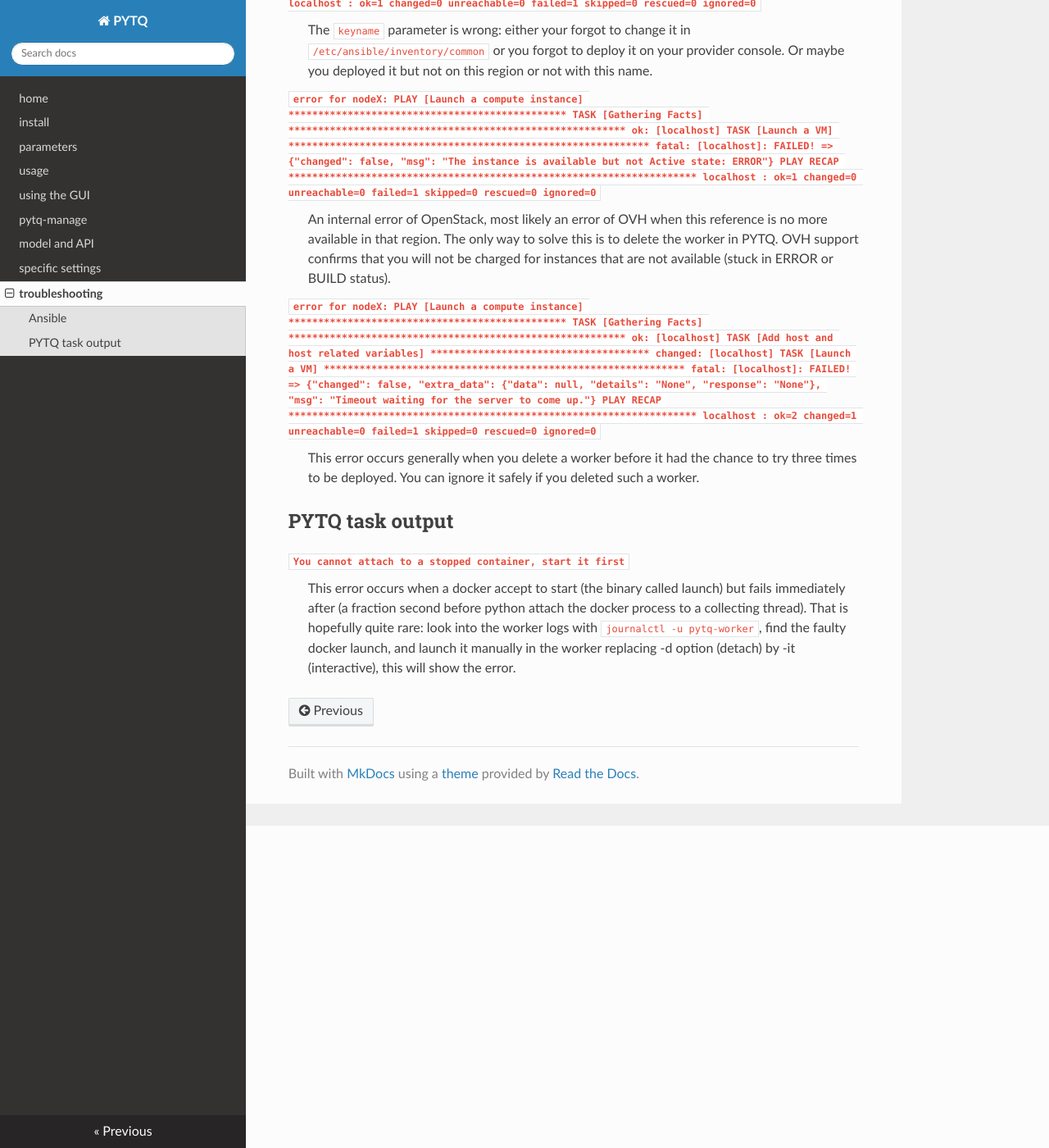
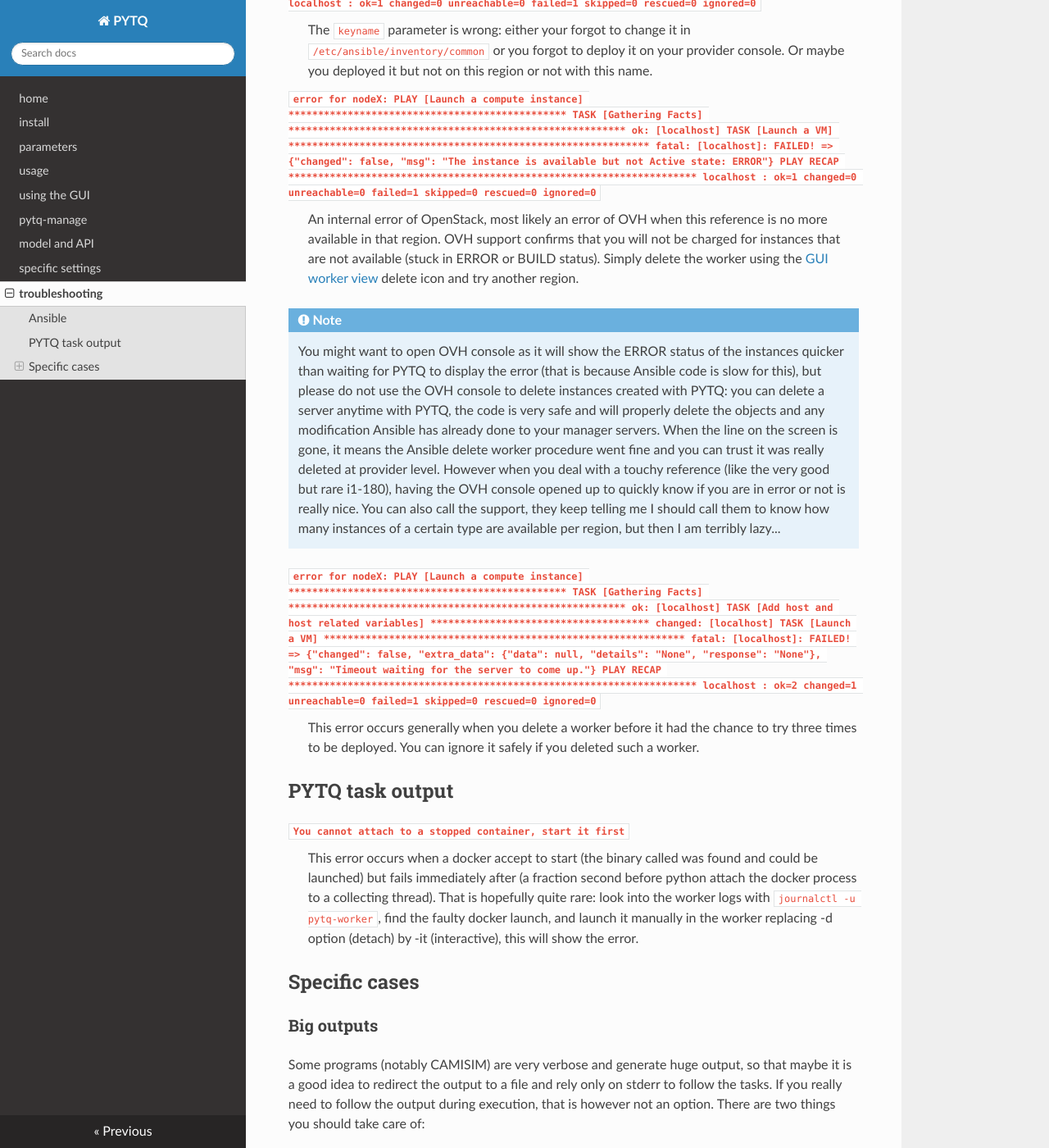
Before and after one commit to gmtsciencedev/scitq, an MkDocs documentation site: the page built from docs/troubleshoot.md, in a window 1280 px wide and 1400 px high, scrolled down 393 px. Shown: the whole window at 82% size. Built offline with MkDocs 1.6.1, drawn with Linux system fonts in a browser that asks for light colours; nearby versions of some CDN libraries; some of the changed text lies outside the part shown.

Commit message:
enhance doc

````diff
--- a/docs/troubleshoot.md
+++ b/docs/troubleshoot.md
@@ -6,7 +6,10 @@
 :   The `keyname` parameter is wrong: either your forgot to change it in `/etc/ansible/inventory/common` or you forgot to deploy it on your provider console. Or maybe you deployed it but not on this region or not with this name.
 
 `error for nodeX: PLAY [Launch a compute instance] *********************************************** TASK [Gathering Facts] ********************************************************* ok: [localhost] TASK [Launch a VM] ************************************************************* fatal: [localhost]: FAILED! => {"changed": false, "msg": "The instance is available but not Active state: ERROR"} PLAY RECAP ********************************************************************* localhost : ok=1 changed=0 unreachable=0 failed=1 skipped=0 rescued=0 ignored=0 `
-:   An internal error of OpenStack, most likely an error of OVH when this reference is no more available in that region. The only way to solve this is to delete the worker in PYTQ. OVH support confirms that you will not be charged for instances that are not available (stuck in ERROR or BUILD status).
+:   An internal error of OpenStack, most likely an error of OVH when this reference is no more available in that region. OVH support confirms that you will not be charged for instances that are not available (stuck in ERROR or BUILD status). Simply delete the worker using the [GUI worker view](gui.md#worker-screen-httpui) delete icon and try another region.
+
+!!! note
+    You might want to open OVH console as it will show the ERROR status of the instances quicker than waiting for PYTQ to display the error (that is because Ansible code is slow for this), but please do not use the OVH console to delete instances created with PYTQ: you can delete a server anytime with PYTQ, the code is very safe and will properly delete the objects and any modification Ansible has already done to your manager servers. When the line on the screen is gone, it means the Ansible delete worker procedure went fine and you can trust it was really deleted at provider level. However when you deal with a touchy reference (like the very good but rare i1-180), having the OVH console opened up to quickly know if you are in error or not is really nice. You can also call the support, they keep telling me I should call them to know how many instances of a certain type are available per region, but then I am terribly lazy...
 
 `error for nodeX: PLAY [Launch a compute instance] *********************************************** TASK [Gathering Facts] ********************************************************* ok: [localhost] TASK [Add host and host related variables] ************************************* changed: [localhost] TASK [Launch a VM] ************************************************************* fatal: [localhost]: FAILED! => {"changed": false, "extra_data": {"data": null, "details": "None", "response": "None"}, "msg": "Timeout waiting for the server to come up."} PLAY RECAP ********************************************************************* localhost : ok=2 changed=1 unreachable=0 failed=1 skipped=0 rescued=0 ignored=0 `
 :   This error occurs generally when you delete a worker before it had the chance to try three times to be deployed. You can ignore it safely if you deleted such a worker.
@@ -14,4 +17,27 @@
 ## PYTQ task output
 
 `You cannot attach to a stopped container, start it first`
-:   This error occurs when a docker accept to start (the binary called launch) but fails immediately after (a fraction second before python attach the docker process to a collecting thread). That is hopefully quite rare: look into the worker logs with `journalctl -u pytq-worker`, find the faulty docker launch, and launch it manually in the worker replacing -d option (detach) by -it (interactive), this will show the error.
+:   This error occurs when a docker accept to start (the binary called was found and could be launched) but fails immediately after (a fraction second before python attach the docker process to a collecting thread). That is hopefully quite rare: look into the worker logs with `journalctl -u pytq-worker`, find the faulty docker launch, and launch it manually in the worker replacing -d option (detach) by -it (interactive), this will show the error.
+
+
+## Specific cases
+
+### Big outputs
+Some programs (notably CAMISIM) are very verbose and generate huge output, so that maybe it is a good idea to redirect the output to a file and rely only on stderr to follow the tasks. If you really need to follow the output during execution, that is however not an option. There are two things you should take care of:
+
+PYTQ will consume large amount of memory in the case, so be certain to have a significant amount of memory available. At least set up some swap, for instance like this:
+```bash
+fallocate -l 8G /swapfile
+chmod 600 /swapfile
+mkswap /swapfile
+swapon /swapfile
+```
+
+Second, when querying the output of tasks, first forget the GUI, it won't be able to do it. Ideally, you have named your task and you know which one you're interested in, in which case go like this:
+```bash
+pytq-manage -t 600 task output -n mytaskname > mytaskname.output
+```
+Note the `-t 600` which tells the client library to be very patient (600s) before hitting timeout.
+
+!!! note
+    Be aware that REST is poorly adapted to large dataset and a modest 69Mb log (2 million lines, though) ended up as 19Gb REST message eating that amount of memory in pytq-server and at pytq-manage level upon reception. It did work, though, but I was looking at the server with top and added several swap files (as initially the server had only 8Gb memory...), which can be done live if you're in such a corner (the above procedure is extremely quick).
````
Also changed, not shown: docs/model.md (+28 -1 lines), docs/pytq-manage.md (+11 -1 lines).
